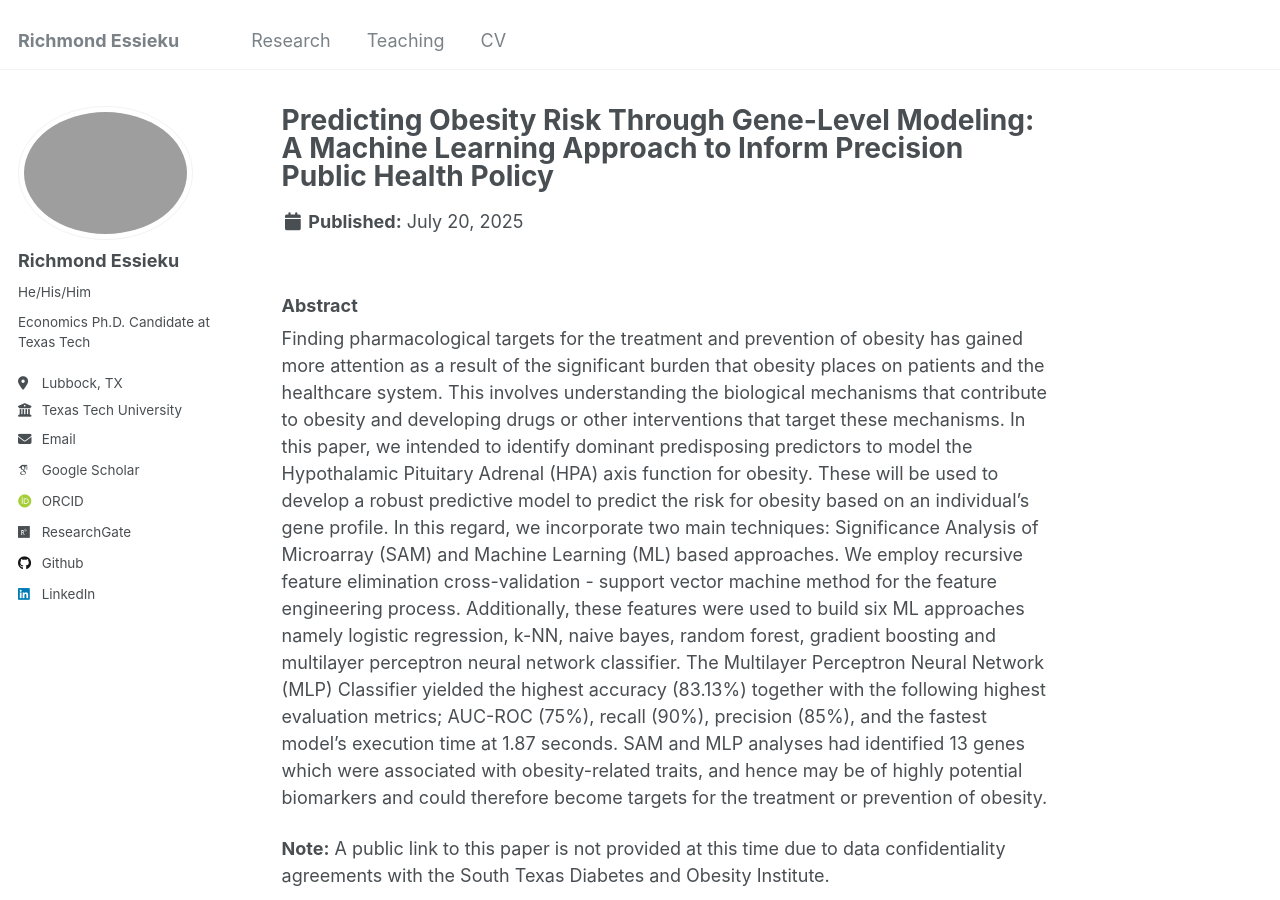
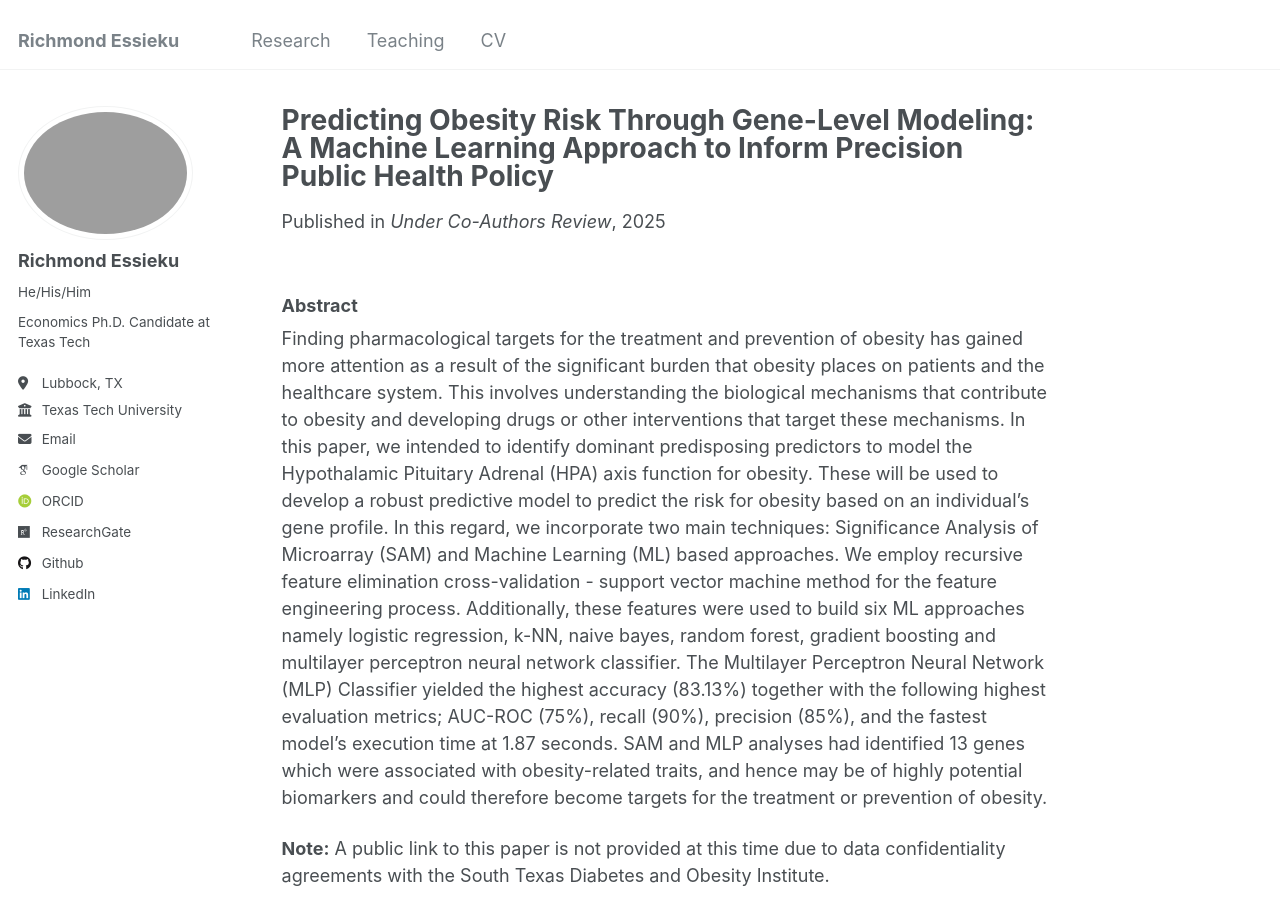
Before and after one commit to essieku/essieku.github.io, a Jekyll site: the page built from _publications/Others2.md, in a window 1280 px wide and 900 px high. Built offline with Jekyll 4.4.1, drawn with Linux system fonts in a browser that asks for light colours; some web fonts are replaced.

Commit message:
Update Others2.md

```diff
--- a/_publications/Others2.md
+++ b/_publications/Others2.md
@@ -5,7 +5,7 @@ category: working-paper
 permalink: /publication/gene-obesity-ml
 excerpt: 'Can gene-level signals help us get ahead of the obesity epidemic? Leveraging DNA methylation and HPA-axis–focused feature discovery (SAM + RFE-SVM), this study builds a multilayer perceptron machine learning model that predicts individual obesity risk with strong out-of-sample performance (≈83% accuracy, 90% recall, 75% AUC). The results show how gene-based risk stratification can sharpen prevention, target resources, and inform cost-effective, precision public health policy'
 date: 2025-07-20
-
+venue: 'Under Co-Authors Review'
 authors: 'Richmond Essieku'
 status: 'Working Paper'
 
```
